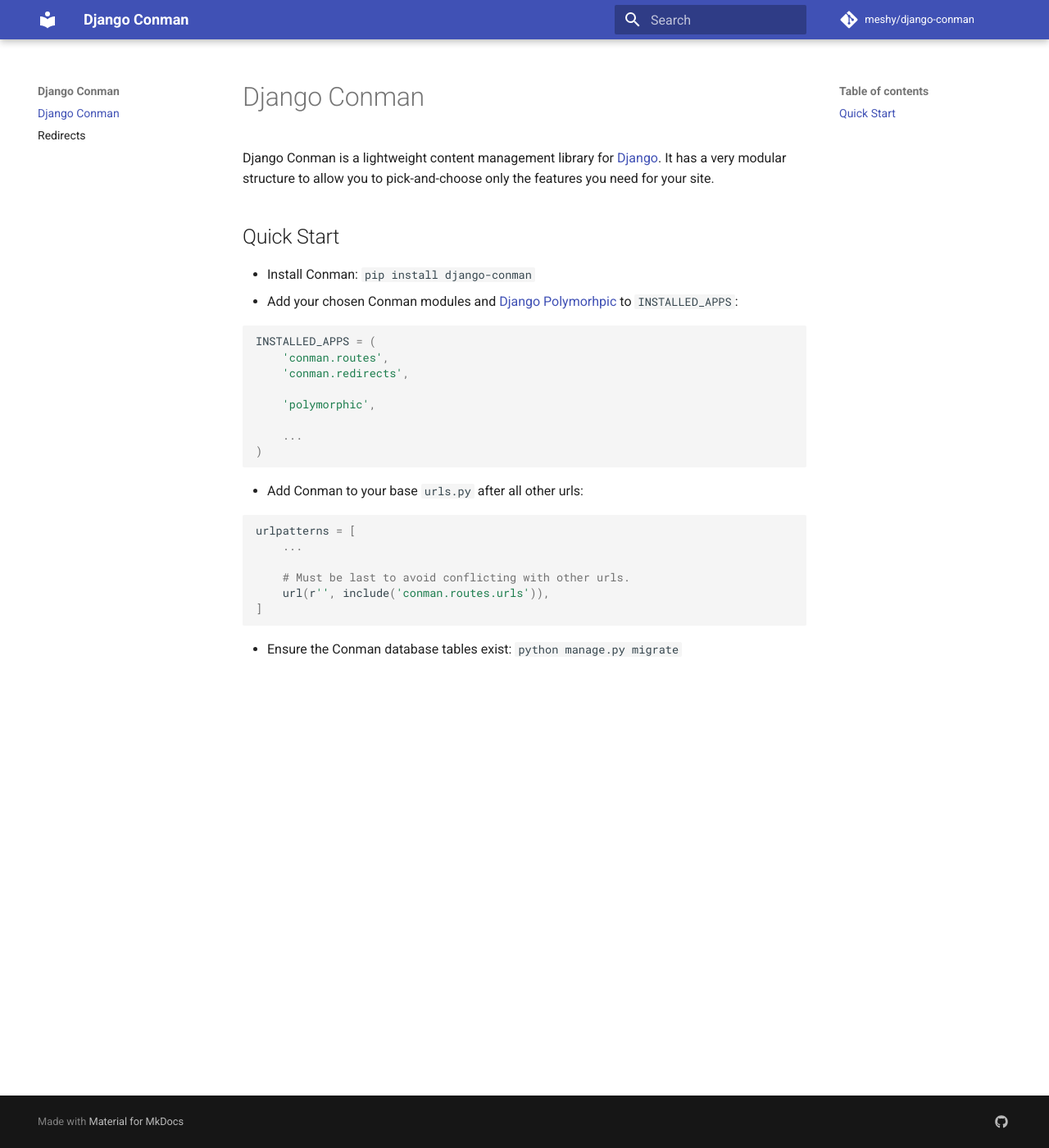
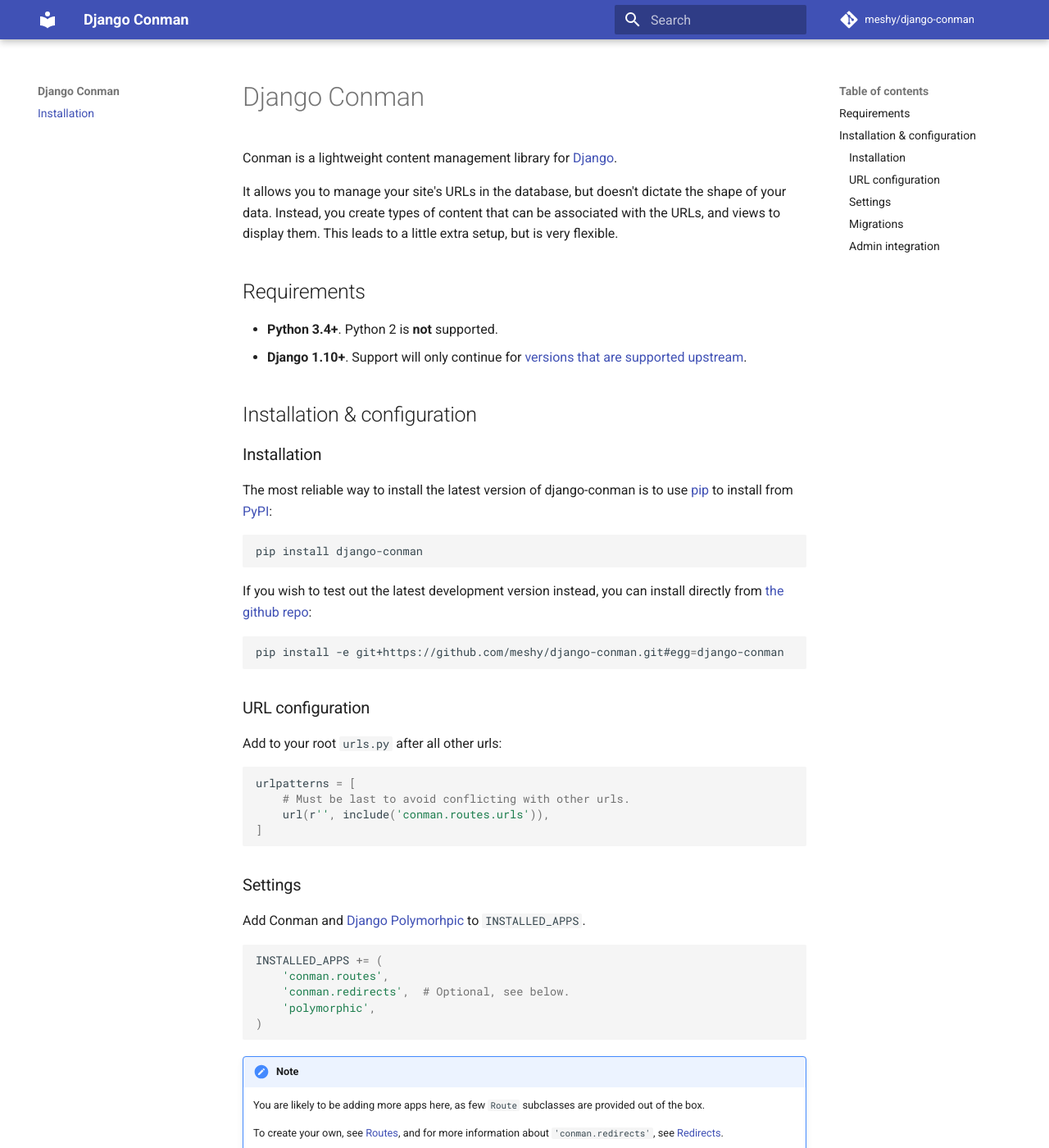
Before and after one commit to meshy/django-conman, an MkDocs documentation site: the page built from docs/index.md, in a window 1280 px wide and 1400 px high. Shown: the whole window at 82% size. Built offline with MkDocs 1.6.1 and Material for MkDocs 9.7.7, drawn with Linux system fonts in a browser that asks for light colours; comment, search, counter and statistics services are not loaded; old or Windows-style settings are respelled for this version of MkDocs; some of the changed text lies outside the part shown.

Commit message:
Extend index-page of docs
This links to a couple of pages that don't exist yet.

````diff
--- a/docs/index.md
+++ b/docs/index.md
@@ -1,32 +1,83 @@
 # Django Conman
 
-Django Conman is a lightweight content management library for [Django](https://www.djangoproject.com/). It has a very modular structure to allow you to pick-and-choose only the features you need for your site.
+Conman is a lightweight content management library for [Django][django].
 
-## Quick Start
+It allows you to manage your site's URLs in the database, but doesn't dictate
+the shape of your data. Instead, you create types of content that can be
+associated with the URLs, and views to display them. This leads to a little
+extra setup, but is very flexible.
 
-* Install Conman: `pip install django-conman`
-* Add your chosen Conman modules and [Django Polymorhpic](https://django-polymorphic.readthedocs.org/en/latest/) to `INSTALLED_APPS`:
+## Requirements
 
-```python
-INSTALLED_APPS = (
-    'conman.routes',
-    'conman.redirects',
+- **Python 3.4+**. Python 2 is **not** supported.
+- **Django 1.10+**. Support will only continue for [versions that are supported
+  upstream][django-supported-versions].
 
-    'polymorphic',
+## Installation & configuration
 
-    ...
-)
+### Installation
+
+The most reliable way to install the latest version of django-conman is to use
+[pip][pip] to install from [PyPI][pypi]:
+
+```bash
+pip install django-conman
 ```
 
-* Add Conman to your base `urls.py` after all other urls:
+If you wish to test out the latest development version instead, you can
+install directly from [the github repo][github-repo]:
+
+```bash
+pip install -e git+https://github.com/meshy/django-conman.git#egg=django-conman
+```
+
+### URL configuration
+
+Add to your root `urls.py` after all other urls:
 
 ```python
 urlpatterns = [
-    ...
-
     # Must be last to avoid conflicting with other urls.
     url(r'', include('conman.routes.urls')),
 ]
 ```
 
-* Ensure the Conman database tables exist: `python manage.py migrate`
+### Settings
+
+
+Add Conman and [Django Polymorhpic][django-polymorphic] to `INSTALLED_APPS`.
+
+```python
+INSTALLED_APPS += (
+    'conman.routes',
+    'conman.redirects',  # Optional, see below.
+    'polymorphic',
+)
+```
+!!! Note
+    You are likely to be adding more apps here, as few `Route` subclasses are
+    provided out of the box.
+
+    To create your own, see [Routes](routes.md), and for more information about
+    `'conman.redirects'`, see [Redirects](redirects.md).
+
+
+### Migrations
+
+Create the database tables:
+
+```bash
+python manage.py migrate
+```
+
+### Admin integration
+
+If you're using django's admin, see [Admin integration](admin.md).
+
+[content-types]: https://docs.djangoproject.com/en/stable/ref/contrib/contenttypes/
+[django]: https://www.djangoproject.com/
+[django-polymorphic]: https://django-polymorphic.readthedocs.org/en/latest/
+[django-supported-versions]: https://www.djangoproject.com/download/#supported-versions
+[github-repo]: https://github.com/meshy/django-conman
+[pip]: https://pip.pypa.io/en/latest/
+[pypi]: https://pypi.python.org/
--- a/mkdocs.yml
+++ b/mkdocs.yml
@@ -1,5 +1,7 @@
 site_name: Django Conman
 theme: 'material'
+pages:
+  - Installation: index.md
 markdown_extensions:
   - admonition
   - codehilite(guess_lang=false)
````
